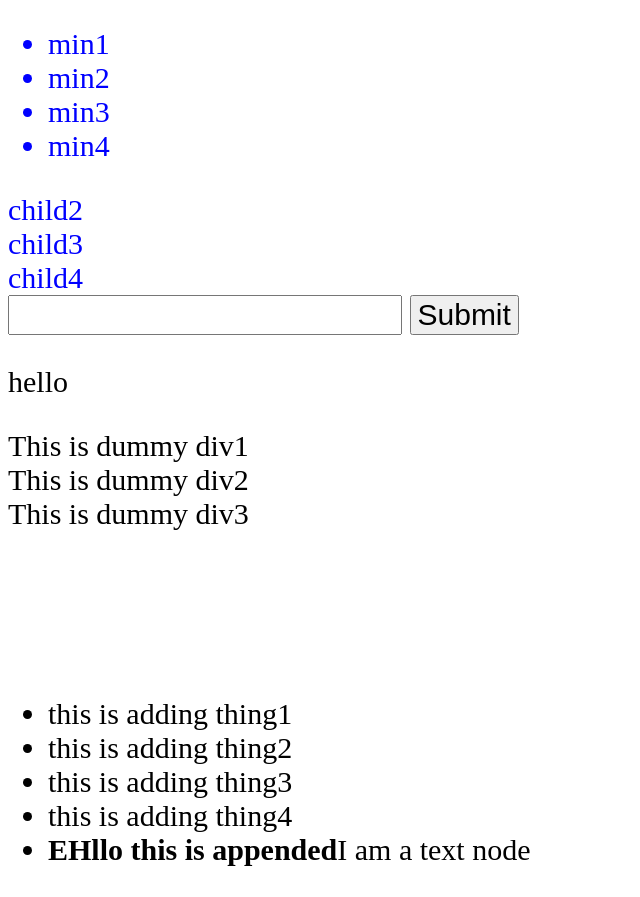
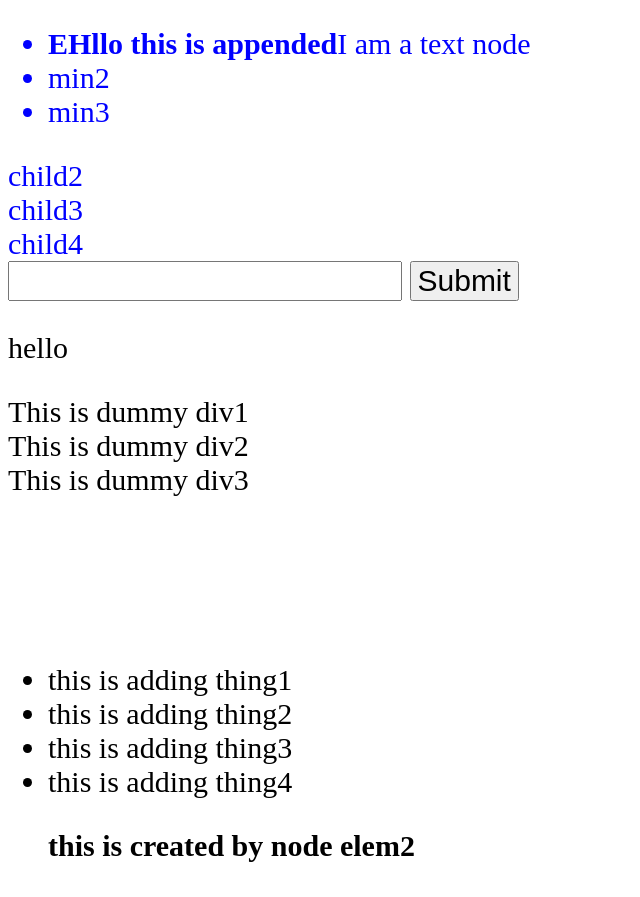
Before and after one commit to Bajitpuriarahul/js-notes, a plain HTML site: page index.html in a window 1280 px wide. Shown: the part 388-1285 px from the top of the page, without its empty margins (0-640 px from the left). Drawn offline with Linux system fonts and the light colour scheme.

Commit message:
add remove element

```diff
--- a/index.html
+++ b/index.html
@@ -32,11 +32,11 @@
 <div class="container">
     <h1> Welcome to Rahul Website</h1>
     <div id="mfirst1" class="child">
-        <ul>
-            <li class="mini">min1</li>
+        <ul id="ul2">
+            <li class="mini" id="fui">min1</li>
             <li class="mini">min2</li>
             <li class="mini">min3</li>
-            <li class="mini">min4</li>
+            <li class="mini" id="lui">min4</li>
         </ul>
     </div>
     <div id="mfirst2" class="child">child2</div>
@@ -66,11 +66,11 @@
 
 
 
-<ul class="ul">
-    <li class="add">this is adding thing1</li>
+<ul class="ul" >
+    <li class="add" >this is adding thing1</li>
     <li class="add">this is adding thing2</li>
     <li class="add">this is adding thing3</li>
-    <li class="add">this is adding thing4</li>
+    <li class="add" >this is adding thing4</li>
 </ul>
     <script src="./index.js"></script>
 </body>
--- a/index.js
+++ b/index.js
@@ -558,3 +558,33 @@ let ul = document.querySelector("ul.ul");
 // appendChild ---to add something into DOM---
 ul.appendChild(elee);
 console.log(ul);
+
+// Replace an element
+
+let ele2 = document.createElement('h3');
+ele2.id ="elem2";
+ele2.className = "elem2";
+let tnode = document.createTextNode("this is created by node elem2");
+ele2.appendChild(tnode);
+elee.replaceWith(ele2);
+
+// to replace child
+let ul2 = document.getElementById('ul2');
+ul2.replaceChild(elee,document.getElementById("fui"));
+// new element phle and old element baad mai
+
+
+// to remove child
+
+ul2.removeChild(document.getElementById("lui"));
+
+// to add , check , remove , set something--------
+let pr = ele2.getAttribute('class');
+ pr = ele2.hasAttribute('class');
+ ele2.removeAttribute("id");
+ ele2.setAttribute("title","title")
+console.log(ele2,pr);
+
+
+
+// setattribute and appendchild and createtextnode
```
